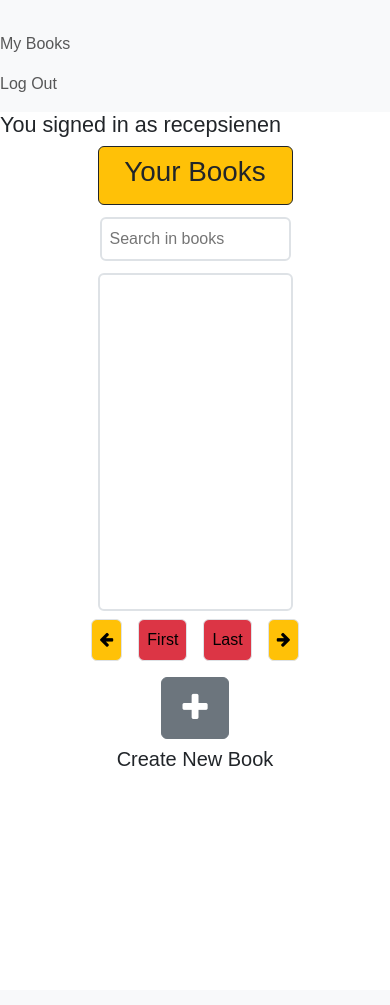
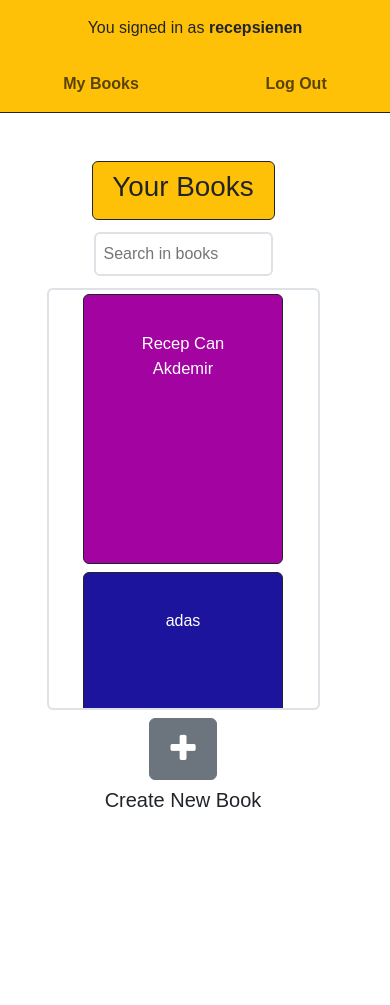
Before and after one commit to recepcanakdemir/Golden-Book, a Django app: page / in a window 390 px wide. Before the commit the page ends 766 px from the top, so only its background shows below. Run offline with Django 4.2, Linux system fonts and the light colour scheme; a user stored in the database is signed in; data comes from the database, SQL or seed files in the repository; data that the repository does not hold is empty.

Commit message:
made the view responsive

```diff
--- a/book/models.py
+++ b/book/models.py
@@ -38,8 +38,7 @@ class Page(models.Model):
     book = models.ForeignKey(Book, on_delete=models.CASCADE, null=False, related_name="book")
     edit_mode = models.BooleanField(default=True)
     first_save_done = models.BooleanField(default=False)
-    start_number = models.IntegerField(blank=True,null=True)
-
+    finished = models.BooleanField(default=False)
     def __str__(self):
         return f"{self.book.name} , {self.number}"
 
--- a/book/static/book/index.js
+++ b/book/static/book/index.js
@@ -66,29 +66,6 @@ function getCookie(name) {
   }
   return cookieValue;
 }
-
-function createNewBook(){
-    //const bookName = document.querySelector('#book-name').value;
-    //console.log(bookName)
-    //const targetLanguage = document.querySelector('#target-language').value
-    //const wordForPage = document.querySelector('#words-per-page').value
-    //const e = document.querySelector('#color-cover');
-    //const color = e.options[e.selectedIndex].value;
-    //const colorSelect = document.querySelector('#color-cover').innerHTML;
-    //let textColor = '#FFFFFF';
-    //if( colorSelect === 'White' || colorSelect === 'Yellow' || colorSelect === 'Pink' ){
-        //textColor = '#000000';
-    //}
-    //const bookLine = document.querySelector('#books-line')
-    //const div = document.createElement('div');
-    //div.innerHTML = `
-    //<div id="book" class="m-1 rounded text-light" style="background-color:${color};">
-        //<h1 class="p-4">${bookName}</h1>
-    //</div>`
-    //bookLine.appendChild(div)
-    //closeNewBookView2()
-}
-
 function filterBooks(e){
     const text = e.target.value.toLowerCase();
     document.querySelectorAll(`.book`).forEach((item) => {
@@ -143,15 +120,16 @@ async function createNewPage(e){
     console.log("a",loggedUser)
     console.log("pagetitle",bookName)
     const pageContainer = document.querySelector('#all-pages')
-    const allPages = document.querySelectorAll('#page');
+    const allPages = document.querySelectorAll('.page');
     if(allPages.length !== 50){
         const color = allPages[0].childNodes[1].getAttribute('style').split(':')[1]
         const number = 1 + parseInt(allPages[allPages.length-1].textContent)
         const page = document.createElement('a');
         page.classList.add('p-3')
+        page.classList.add('page')
         page.classList.add('m-3')
         page.classList.add('text-decoration-none')
-        page.setAttribute('id','page')
+        page.setAttribute('id','page-False')
         page.setAttribute('href',`${bookName}/${number}`)
         page.innerHTML = `<h1 id ="page-number" class="text-center" style="color:${color}">${number}</h1>`
         console.log(allPages.childNodes)
@@ -375,10 +353,6 @@ function init(){
             }
         })
     }
-    //if(document.querySelector('#edit-word-btn')){
-        //const editWordBtn = document.querySelector('#edit-word-btn')
-        //editWordBtn.addEventListener('click',displayEditWordView)
-    //}
     if(document.getElementById('username')){
         logged_user = JSON.parse(document.getElementById('username').textContent);
     }
@@ -398,12 +372,16 @@ function init(){
     else{
         return
     }
+    if(document.querySelector('#book-with-same-name')){
+        setTimeout(() => {
+            document.querySelector('#book-with-same-name').className = 'd-none'
+        }, 2000);
+    }
 
 
     resizeFontSize(books)
     // Call the function initially and whenever the window is resized
     body.addEventListener('click',closeNewBookView)
-    saveCreateBtn.addEventListener('click',createNewBook)
     if(document.querySelectorAll('.book')){
         bookSlider();
     }
--- a/book/static/book/main.css
+++ b/book/static/book/main.css
@@ -3,11 +3,11 @@ body{
     overflow: hidden;
     height: 100vh;
     width: 100vw;
+    background-color: #ffffff;
 }
 #container{
     height: 80vh;
 }
-
 #body-container{
   height: 100%;
   width: 100%;
@@ -96,9 +96,15 @@ body{
   grid-template-columns:repeat(5,20%);
   overflow: auto;
 }
-#page{
+#page-False{
   height: 150px;
   background-color: rgb(255, 255, 255);
+  border-radius: 15px;
+  border: 3px solid #333;
+}
+#page-True{
+  height: 150px;
+  background-color: #727272;
   border-radius: 15px;
   border: 3px solid #333;
 }
@@ -169,8 +175,11 @@ body{
   cursor: pointer;
 }
 
-#sm-word{
-}
 .finished{
   background-color:#D1E7DD;
 }
+
+
+.nav-color:hover{
+  border-bottom: 5px solid #827d2e;
+}
--- /dev/null
+++ b/book/static/book/mobile.css
@@ -0,0 +1,76 @@
+body{
+}
+/* Navbar */
+#nav-buttons{
+    justify-content: space-around;
+}
+#signed-as{
+    justify-content: center;
+    text-align: center;
+}
+
+/* index page */
+#container{ width: 100vw;
+}
+#inner-container{
+    width: 100vw;
+}
+#book-view-container{
+    width: 70vw !important;
+    height: 50vh !important;
+    margin: auto;
+}
+#your-books-contaier{
+    left: 10%;
+    width: 100% !important;
+}
+#books-view{
+    width: 100% !important;
+    height: 100% !important;
+}
+#books-line{
+    display: flex;
+    flex-direction: column;
+    align-items: center;
+    width: 100% !important;
+}
+#first-last-buttons{
+    display: none !important;
+}
+
+/* Book View */
+#page-container{
+    width: 100vw !important;
+}
+
+#inner-container{
+    width: 100vw !important;
+}
+#all-pages{
+    width: 100% !important;
+    height: 85%;
+    display: grid;
+    grid-template-columns:repeat(3,33%);
+    overflow: auto;
+}
+
+
+/* Page View */
+#first-visit-word-input,
+#first-visit-meaning-input{
+    width: 70%;
+    margin-left: 1px;
+}
+
+#remember-question{
+    font-size: .8rem;
+}
+
+#last-visit-word-input{
+    width: 80%;
+    margin-left: 1px;
+}
+#last-visit-meaning-input{
+    width: 100%;
+    margin-left: 1px;
+}
--- a/book/templates/book/book.html
+++ b/book/templates/book/book.html
@@ -22,7 +22,7 @@
         </div>
         <div id="all-pages" class="rounded-bottom">
             {% for page in pages %}
-            <a href="{% url 'page_view' username=user.username book_name=book.link_name page_number=page.number %}"id="page" class="m-3 p-3 text-decoration-none">
+            <a href="{% url 'page_view' username=user.username book_name=book.link_name page_number=page.number %}" id="page-{{page.finished}}" class="m-3 p-3 text-decoration-none page">
                 <h1 id ="page-number" class="text-center" style="color:{{book.cover_color}}">{{page.number}}</h1>
             </a>
             {% endfor %}
--- a/book/templates/book/index.html
+++ b/book/templates/book/index.html
@@ -3,17 +3,21 @@
 {% block body %}
     {% if user.is_authenticated %}
         {{user.username|json_script:"username" }}
-        <h4>You signed in as {{user.username}}</h4>
-        <div id="container" class=" row d-flex justify-content-start h-100">
+
+        {% if message %}
+            <div id="book-with-same-name"class="alert alert-warning w-100" role="alert">
+                    {{message}}
+            </div>
+        {% endif %}
+        <div id="container" class=" row d-flex justify-content-start h-100 mt-5">
             <div id = "inner-container" class="h-25 position-relative">
-
-                <div class="">
-                    <div class="w-50 m-auto bg-warning rounded p-1 border border-dark">
+                <div id="your-books-container" class="w-100">
+                    <div id="your-books-title" class="w-50 m-auto bg-warning rounded p-1 border border-dark">
                         <h1 class="text-center p-1">Your Books</h1>
                     </div>
                 </div>
 
-                <div class="">
+                <div id="search-box-container" class="">
                     <div class="w-100  mt-2 mb-2 p-1 d-flex justify-content-center">
                         <input id="filter-books" type="text" class="m-auto w-50 border rounded border-2 p-2" placeholder="Search in books">
                     </div>
@@ -36,7 +40,7 @@
 
 
                 <div class="d-flex row justify-content-center">
-                    <div class="d-flex m-auto justify-content-center">
+                    <div id="first-last-buttons" class="d-flex m-auto justify-content-center">
                         <button id = "nxt-btn" class="p-2 bg-warning rounded m-2 border border-none"><i class="fa fa-arrow-left" aria-hidden="true"></i></button>
                         <button id = "beg-btn" class="p-2 bg-danger rounded m-2 border border-none">First</button>
                         <button id = "end-btn" class="p-2 bg-danger rounded m-2 border border-bone">Last</button>
--- a/book/templates/book/layout.html
+++ b/book/templates/book/layout.html
@@ -7,24 +7,27 @@
     <link href="https://cdn.jsdelivr.net/npm/bootstrap@5.3.1/dist/css/bootstrap.min.css" rel="stylesheet" integrity="sha384-4bw+/aepP/YC94hEpVNVgiZdgIC5+VKNBQNGCHeKRQN+PtmoHDEXuppvnDJzQIu9" crossorigin="anonymous">
     <link rel="stylesheet" href="https://cdnjs.cloudflare.com/ajax/libs/font-awesome/4.7.0/css/font-awesome.min.css">
     <link rel="stylesheet" href="{% static 'book/main.css' %}">
+    <link rel="stylesheet" media="screen and (max-width: 768px)" href="{% static 'book/mobile.css' %}">
     <script src="/static/book/index.js"></script>
     <title>Main Page</title>
 </head>
 <body>
 
         {% if user.is_authenticated %}
-        <nav class="navbar navbar-expand-lg navbar-light bg-light">
-            <div>
-              <ul class="navbar-nav mr-auto">
-                    <li class="nav-item">
-                    <a class="nav-link" href="#" id="current-user"><strong></strong></a>
+        <nav class="navbar navbar-expand-lg navbar-light bg-warning border-bottom border-dark">
+            <div class="w-100">
+              <ul class="navbar-nav mr-auto d-flex justify-content-between w-100">
+                    <li id="signed-as" class="nav-item m-2">
+                        <p>You signed in as <span class="fw-bolder">{{user.username}}</span></p>
                     </li>
-                    <li class="nav-item">
-                        <a href="{% url 'index' %}" class="nav-link">My Books</a>
+                <div id="nav-buttons" class="d-flex">
+                    <li class="nav-item nav-color rounded">
+                        <a href="{% url 'index' %}" class="nav-link fw-bolder">My Books</a>
                     </li>
-                    <li class="nav-item">
-                        <a class="nav-link" href="{% url 'logout_view' %}">Log Out</a>
+                    <li class="nav-item nav-color rounded">
+                        <a class="nav-link fw-bolder" href="{% url 'logout_view' %}">Log Out</a>
                     </li>
+                </div>
               </ul>
             </div>
           </nav>
--- a/book/views.py
+++ b/book/views.py
@@ -28,6 +28,12 @@ def create_book(request):
     if request.method == 'POST':
         user = request.user
         name = request.POST["name"]
+        books = Book.objects.filter(user = user)
+        if len(Book.objects.filter(user = user, name = name))>0:
+            return render(request, "book/index.html", {
+                "message":"There is a book with this name",
+                "books":books
+            })
         link_name = '-'.join(str(name).split(' '))
         language = request.POST["language"]
         words_per_page = request.POST["words"]
@@ -110,7 +116,10 @@ def page_view(request,username,book_name,page_number):
             page.save()
             return JsonResponse({"message":"Unforgotten words has been deleted"})
     words = Word.objects.filter(page = page,remembered = False)
-    remembered_words = Word.objects.filter(page=page, remembered = True)
+    remembered_words = Word.objects.filter(page=page, remembered = True).order_by('-repeated')
+    if len(remembered_words) == book.words_per_page:
+        page.finished = True
+        page.save()
     return render(request, "book/page.html",{
         "words": words,
         "page":page,
```
Also changed, not shown: book/templates/book/page.html (+6 -6 lines), book/migrations/0013_remove_page_start_number.py (added), book/migrations/0014_page_finished.py (added), db.sqlite3.
